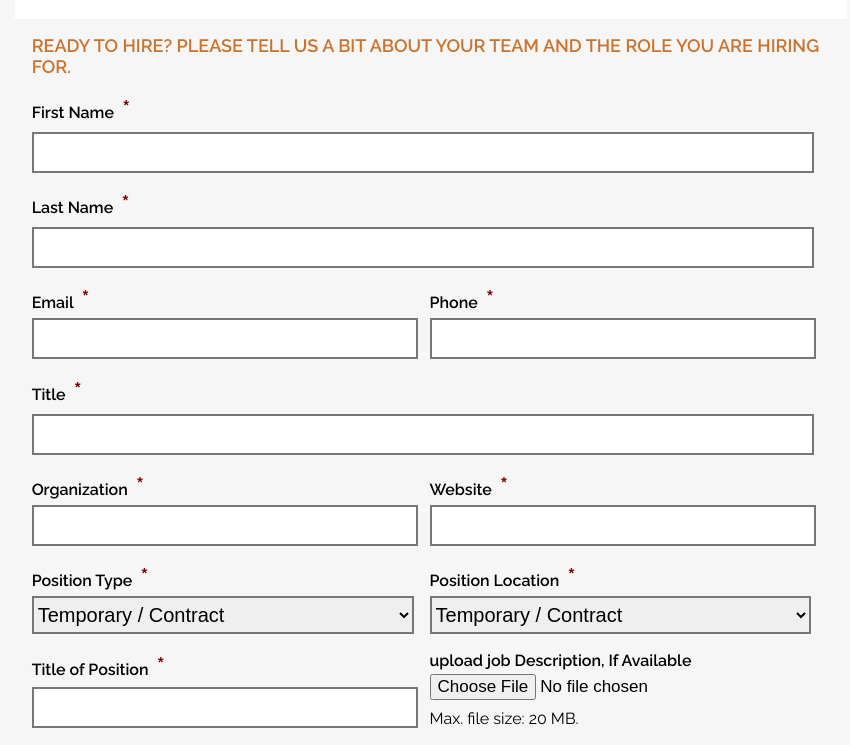
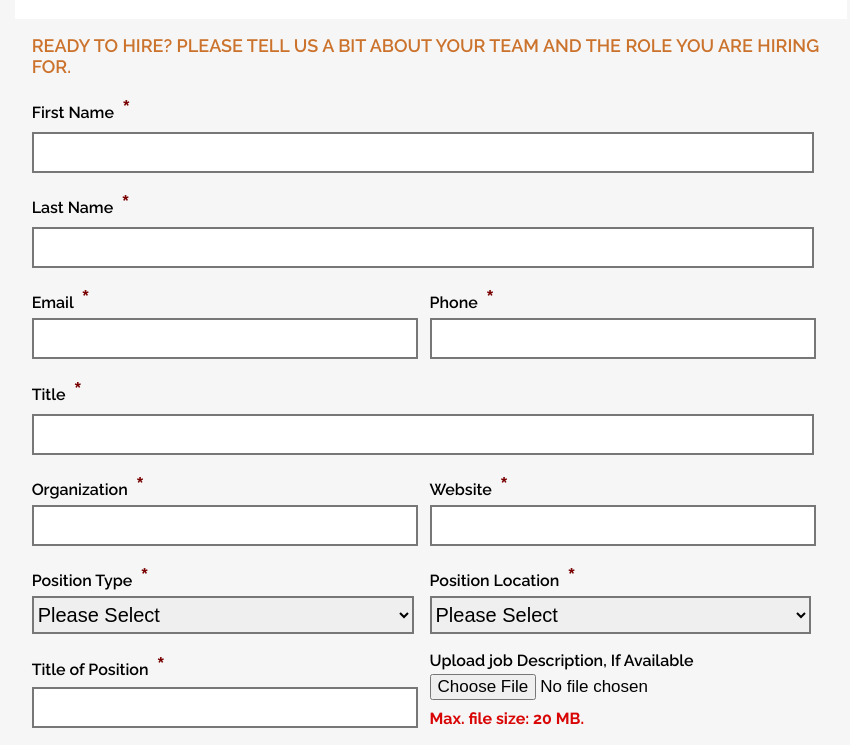
Before and after one commit to VikasBoudhTechSierra/scion-technical, a React (Create React App) app: page /hire in a window 1280 px wide. Shown: the part 1347-2092 px from the top of the page, without its empty margins (209-1059 px from the left). Built offline with nearby package versions, Linux system fonts and the light colour scheme.

Commit message:
Adding Validation in Form

```diff
--- a/src/Pages/Hire/Hire.css
+++ b/src/Pages/Hire/Hire.css
@@ -30,7 +30,7 @@
 
 .wrapper .crousel_container .crousel_card {
     width: 98% !important;
-    background: #CB722C;
+    background: #06a9ca;
     padding: 11% 0% 11% 0% !important;
     border-radius: 8%;
 
@@ -93,12 +93,12 @@
 }
 
 .custom-prev {
-    left: -50px;
+    left: -45px;
     top: 25%;
 }
 
 .custom-next {
-    right: -43px;
+    right: -40px;
     top: 25%;
 }
 
@@ -161,6 +161,11 @@
 
 }
 
+.form_container .input_container .input_field span{
+    color: #d90606;
+    font-weight: 700;
+}
+
 .form_container .input_container .input_field .file_field {
     border: none;
 }
@@ -195,6 +200,11 @@
 
 }
 
+.input_container .textare_field{
+    color: #d90606;
+    font-weight: 700;
+}
+
 .input_container .input_field select {
     width: 95.8%;
     height: 38px;
@@ -223,7 +233,7 @@
 }
 
 .form_container .btn button:hover {
-    color: #CB722C;
+    color: #06a9ca;
 }
 
 .hire_section_main_title {
--- a/src/Pages/Hire/Hire.js
+++ b/src/Pages/Hire/Hire.js
@@ -1,4 +1,4 @@
-import React from "react";
+import React, { useState } from "react";
 import "./Hire.css";
 import Header from "../../Components/Header/Header";
 import TemporaryStuffingHeading from "../../Components/TemporaryStaffingFunction/TemporaryStuffingHeading/TemporaryStuffingHeading";
@@ -74,6 +74,102 @@ const Hire = () => {
     // beforeChange: (oldIndex, newIndex) => setCurrentSlide(newIndex),
   };
 
+
+
+
+
+
+  const [formData, setFormData] = useState({
+
+    firstName: '',
+    lastName: '',
+    email: '',
+    phone: '',
+    title: '',
+    organization: '',
+    website: '',
+    positionType: 'volvo',
+    positionLocation: 'volvo',
+    positionTitle: '',
+    jobDescription: '',
+    positionDescription: '',
+    referral: 'volvo'
+
+  })
+  console.log(formData)
+
+  const [formErrors, setFormErrors] = useState({});
+
+  const validateForm = () => {
+    const errors = {};
+    // Validation rules
+    if (formData.firstName.trim() === '') {
+      errors.firstName = 'First Name is required';
+    }
+    if (formData.lastName.trim() === '') {
+      errors.lastName = 'Last Name is required';
+    }
+    if (formData.email.trim() === '') {
+      errors.email = 'Email is required';
+    } else if (!/^\S+@\S+\.\S+$/.test(formData.email)) {
+      errors.email = 'Invalid email address';
+    }
+    if (formData.phone.trim() === '') {
+      errors.phone = 'Phone is required';
+    } else if (!/^\d{10}$/.test(formData.phone)) {
+      errors.phone = 'Invalid phone number';
+    }
+    if (formData.title.trim() === '') {
+      errors.title = 'Title is required';
+    }
+    if (formData.organization.trim() === '') {
+      errors.organization = 'Organization is required';
+    }
+    if (formData.website.trim() === '') {
+      errors.website = 'Website is required';
+    } else if (!/^https?:\/\/\S+$/.test(formData.website)) {
+      errors.website = 'Invalid URL';
+    }
+    if (formData.positionType === 'volvo') {
+      errors.positionType = 'Position Type is required';
+    }
+    if (formData.positionLocation === 'volvo') {
+      errors.positionLocation = 'Position Location is required';
+    }
+    if (formData.positionTitle.trim() === '') {
+      errors.positionTitle = 'Title of Position is required';
+    }
+    if (formData.jobDescription.trim() === '') {
+      errors.jobDescription = 'Job Description is required';
+    }
+    if (formData.positionDescription.trim() === '') {
+      errors.positionDescription = 'Position Description is required';
+    }
+    if (formData.referral === 'volvo') {
+      errors.referral = 'Please select how you heard about us';
+    }
+    setFormErrors(errors);
+    return Object.keys(errors).length === 0;
+  };
+
+  const handleSubmit = (e) => {
+    e.preventDefault();
+    if (validateForm()) {
+      // Submit form data
+      console.log('Form is valid, submitting data:', formData);
+    } else {
+      console.error('Form is invalid. Please check the errors.');
+    }
+  };
+
+  const handleChange = (e) => {
+    const { name, value } = e.target;
+    setFormData({ ...formData, [name]: value });
+  };
+
+
+
+
   return (
     <>
       <div className="wrapper">
@@ -129,122 +225,104 @@ const Hire = () => {
                 YOU ARE HIRING FOR.
               </h3>
             </div>
-            <form action="">
+            <form onSubmit={handleSubmit}>
               <div className="input_container">
                 <div className="input_field">
-                  <label htmlFor="first name">
-                    First Name <span>*</span>
-                  </label>
-                  <input type="text" name="first name" />
+                  <label htmlFor="firstName">First Name <span>*</span></label>
+                  <input type="text" name="firstName" value={formData.firstName} onChange={handleChange} />
+                  {formErrors.firstName && <span className="error">{formErrors.firstName}</span>}
                 </div>
 
                 <div className="input_field">
-                  <label htmlFor="last name">
-                    Last Name <span>*</span>
-                  </label>
-                  <input type="text" name="last name" />
+                  <label htmlFor="lastName">Last Name <span>*</span></label>
+                  <input type="text" name="lastName" value={formData.lastName} onChange={handleChange} />
+                  {formErrors.lastName && <span className="error">{formErrors.lastName}</span>}
                 </div>
 
                 <div className="input_row_field">
                   <div className="input_field">
-                    <label htmlFor="email">
-                      Email <span>*</span>
-                    </label>
-                    <input type="email" name="email" />
+                    <label htmlFor="email">Email <span>*</span></label>
+                    <input type="email" name="email" value={formData.email} onChange={handleChange} />
+                    {formErrors.email && <span className="error">{formErrors.email}</span>}
                   </div>
-
                   <div className="input_field">
-                    <label htmlFor="phone">
-                      Phone <span>*</span>
-                    </label>
-                    <input type="phone" name="phone" />
+                    <label htmlFor="phone">Phone <span>*</span></label>
+                    <input type="tel" name="phone" value={formData.phone} onChange={handleChange} />
+                    {formErrors.phone && <span className="error">{formErrors.phone}</span>}
                   </div>
                 </div>
 
                 <div className="input_field">
-                  <label htmlFor="title">
-                    Title <span>*</span>
-                  </label>
-                  <input type="text" name="title" />
+                  <label htmlFor="title">Title <span>*</span></label>
+                  <input type="text" name="title" value={formData.title} onChange={handleChange} />
+                  {formErrors.title && <span className="error">{formErrors.title}</span>}
                 </div>
 
                 <div className="input_row_field">
                   <div className="input_field">
-                    <label htmlFor="Organization">
-                      Organization <span>*</span>
-                    </label>
-                    <input type="email" name="Organization" />
+                    <label htmlFor="organization">Organization <span>*</span></label>
+                    <input type="text" name="organization" value={formData.organization} onChange={handleChange} />
+                    {formErrors.organization && <span className="error">{formErrors.organization}</span>}
                   </div>
-
                   <div className="input_field">
-                    <label htmlFor="Website">
-                      Website <span>*</span>
-                    </label>
-                    <input type="phone" name="Website" />
+                    <label htmlFor="website">Website <span>*</span></label>
+                    <input type="text" name="website" value={formData.website} onChange={handleChange} />
+                    {formErrors.website && <span className="error">{formErrors.website}</span>}
                   </div>
                 </div>
 
                 <div className="input_row_field">
                   <div className="input_field">
-                    <label htmlFor="Position_Type">
-                      Position Type <span>*</span>
-                    </label>
-                    <select name="cars" id="cars">
-                      <option value="volvo">Temporary / Contract</option>
+                    <label htmlFor="positionType">Position Type <span>*</span></label>
+                    <select name="positionType" value={formData.positionType} onChange={handleChange}>
+                      <option value="volvo">Please Select</option>
+                      <option value="saab">Temporary / Contract</option>
                       <option value="saab">Direct Hire / Permanent</option>
                       <option value="mercedes">Executive Search</option>
                       <option value="audi">Payrolling</option>
-                      <option value="audi">
-                        Apply With India As A Candidate{" "}
-                      </option>
+                      <option value="audi">Apply With India As A Candidate</option>
                     </select>
+                    {formErrors.positionType && <span className="error">{formErrors.positionType}</span>}
                   </div>
 
                   <div className="input_field">
-                    <label htmlFor="Position_Location">
-                      Position Location <span>*</span>
-                    </label>
-                    <select name="cars" id="cars">
-                      <option value="volvo">Temporary / Contract</option>
+                    <label htmlFor="positionLocation">Position Location <span>*</span></label>
+                    <select name="positionLocation" value={formData.positionLocation} onChange={handleChange}>
+                      <option value="volvo">Please Select</option>
+                      <option value="saab">Temporary / Contract</option>
                       <option value="saab">Direct Hire / Permanent</option>
                       <option value="mercedes">Executive Search</option>
                       <option value="audi">Payrolling</option>
-                      <option value="audi">
-                        Apply With India As A Candidate{" "}
-                      </option>
+                      <option value="audi">Apply With India As A Candidate</option>
                     </select>
+                    {formErrors.positionLocation && <span className="error">{formErrors.positionLocation}</span>}
+
                   </div>
                 </div>
 
                 <div className="input_row_field">
                   <div className="input_field">
-                    <label htmlFor="title_position">
-                      Title of Position <span>*</span>
-                    </label>
-                    <input type="text" name="title_position" />
+                    <label htmlFor="positionTitle">Title of Position <span>*</span></label>
+                    <input type="text" name="positionTitle" value={formData.positionTitle} onChange={handleChange} />
+                    {formErrors.positionTitle && <span className="error">{formErrors.positionTitle}</span>}
                   </div>
-
                   <div className="input_field">
-                    <label htmlFor="file">
-                      upload job Description, If Available{" "}
-                    </label>
-                    <input type="file" name="Website" className="file_field" />
+                    <label htmlFor="jobDescription">Upload job Description, If Available</label>
+                    <input type="file" name="jobDescription" className="file_field" />
+                    {formErrors.jobDescription && <span className="error">{formErrors.jobDescription}</span>}
                     <span>Max. file size: 20 MB.</span>
                   </div>
                 </div>
 
                 <div className="textare_field">
-                  <label htmlFor="Website">
-                    Or Alternately, Describe Position{" "}
-                  </label>
-                  <textarea name="" id="" cols="149" rows="20"></textarea>
+                  <label htmlFor="positionDescription">Or Alternately, Describe Position</label>
+                  <textarea name="positionDescription" value={formData.positionDescription} onChange={handleChange} cols="149" rows="20"></textarea>
+                  {formErrors.positionDescription && <span className="error">{formErrors.positionDescription}</span>}
                 </div>
 
                 <div className="input_field">
-                  <label htmlFor="Position_Type">
-                    How Did You Hear About us?
-                  </label>
-                  <select name="cars" id="cars">
+                  <label htmlFor="referral">How Did You Hear About us?</label>
+                  <select name="referral" value={formData.referral} onChange={handleChange}>
                     <option value="volvo">Please Select</option>
                     <option value="saab">Google</option>
                     <option value="mercedes">Direct Mail</option>
@@ -252,6 +330,7 @@ const Hire = () => {
                     <option value="audi">Client Referral</option>
                     <option value="audi">Personal Contact</option>
                   </select>
+                  {formErrors.referral && <span className="error">{formErrors.referral}</span>}
                 </div>
               </div>
 
```
